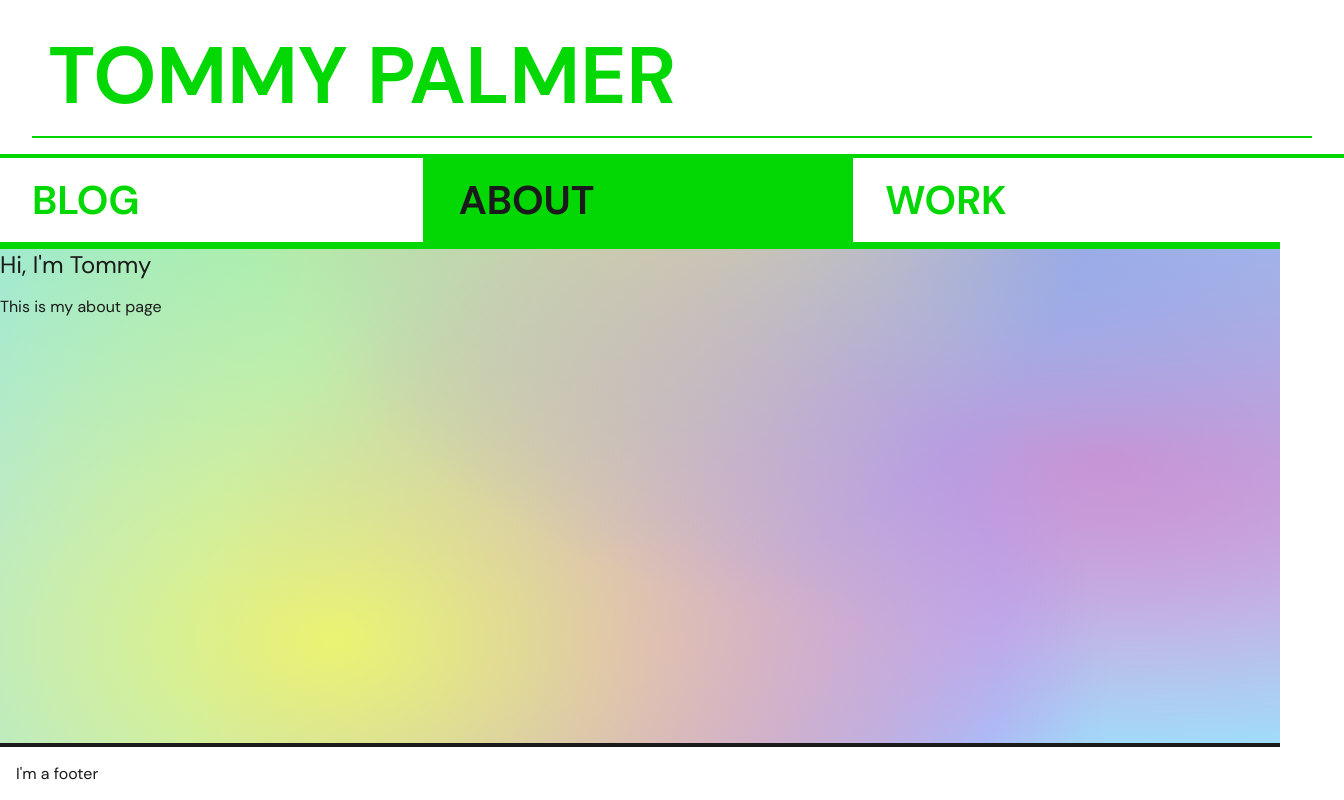
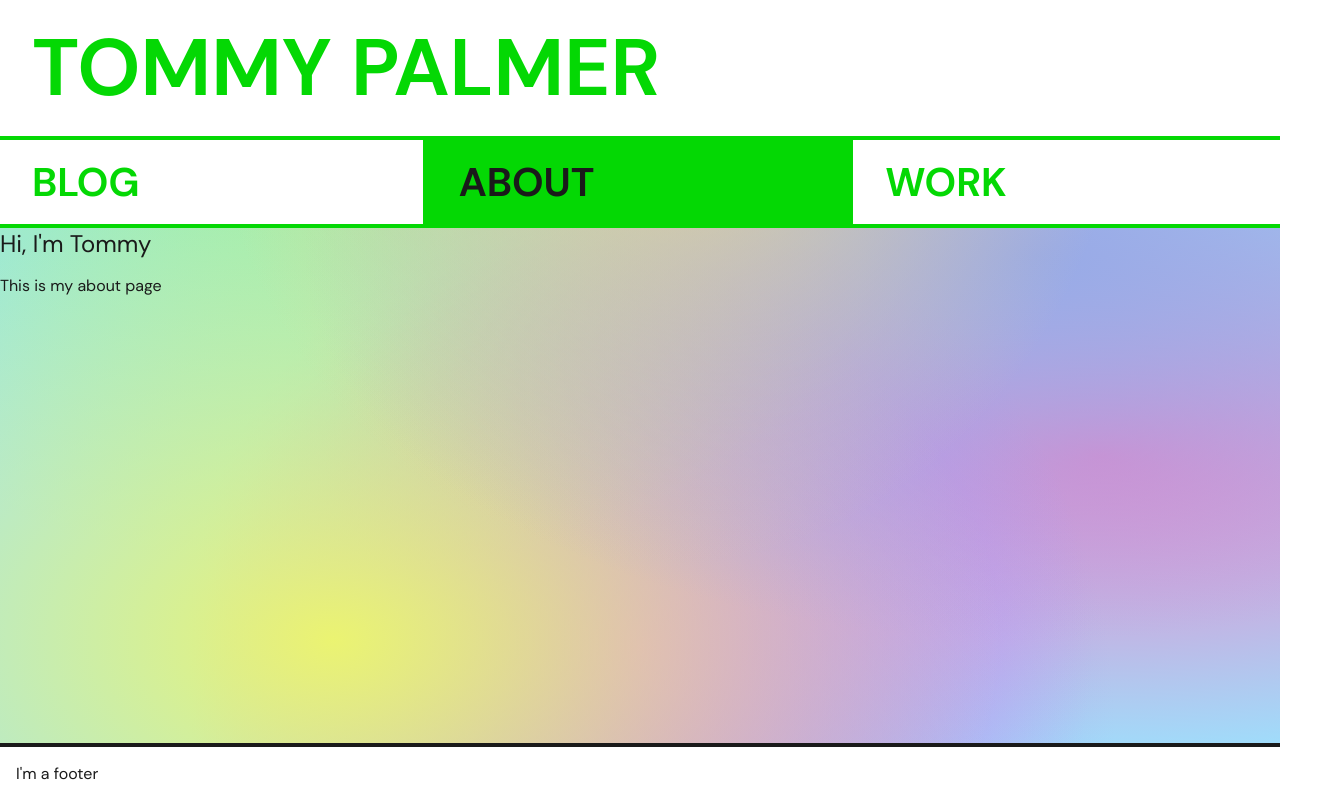
Before and after one commit to tommyp/tommyp.org, a SvelteKit app: page /about in a window 1280 px wide. Shown: the whole page, 1344 px wide, since content can reach past the window. Built offline with nearby package versions, Linux system fonts and the light colour scheme.

Commit message:
style blog header

```diff
--- a/src/lib/Footer.svelte
+++ b/src/lib/Footer.svelte
@@ -2,13 +2,16 @@
 
 <style>
 	footer {
-		/* position: fixed; */
-		bottom: 0;
 		border-top: 4px solid var(--near-black);
-
 		max-width: 100%;
-		padding: 1rem;
+		padding: 0.5rem;
 		font-family: var(--font-family);
 		background: var(--white);
 	}
+
+	@media screen and (min-width: 968px) {
+		footer {
+			padding: 1rem;
+		}
+	}
 </style>
--- a/src/lib/components/Header.svelte
+++ b/src/lib/components/Header.svelte
@@ -25,21 +25,15 @@
 <style>
 	header {
 		font-weight: bold;
-
 		width: 100%;
 		margin: 0 auto;
 		display: flex;
-
 		justify-content: space-between;
 		flex-direction: column;
 		font-size: 1rem;
 		background: var(--background);
-
+		border-bottom: 2px solid var(--border-color);
 		--border-color: var(--neon-green);
-	}
-
-	nav {
-		border-bottom: 3px solid var(--border-color);
 	}
 
 	ul {
@@ -105,10 +99,6 @@
 
 		h1 {
 			font-size: 5rem;
-		}
-
-		.logo {
-			margin: 0;
 			padding: 1rem 2rem;
 			border-bottom: 4px solid var(--border-color);
 		}
--- a/src/lib/types.ts
+++ b/src/lib/types.ts
@@ -2,6 +2,7 @@ export interface Post {
 	title: string;
 	date: string;
 	content: string;
+	titleColor: string;
 }
 
 export interface PostSummary {
@@ -9,5 +10,6 @@ export interface PostSummary {
 	meta: {
 		title: string;
 		subtitle: string;
+		titleColor: string;
 	};
 }
--- a/src/routes/+page.svelte
+++ b/src/routes/+page.svelte
@@ -21,7 +21,7 @@
 			href={recentPost.path}
 			title={recentPost.meta.title}
 			subtitle="Something I've written"
-			--color="#dd00ee"
+			--color={recentPost.meta.titleColor}
 			--grid-col-start="1"
 			--grid-col-end="4"
 		>
--- a/src/routes/blog/[slug]/+page.js
+++ b/src/routes/blog/[slug]/+page.js
@@ -1,12 +1,13 @@
 /** @type {import('../../../../.svelte-kit/types/src/routes/blog/[slug]/$types').PageLoad} */
 export async function load({ params }) {
 	const post = await import(`../${params.slug}.md`);
-	const { title, date } = post.metadata;
+	const { title, date, titleColor } = post.metadata;
 	const content = post.default;
 
 	return {
 		content,
 		title,
+		titleColor,
 		date
 	};
 }
--- a/src/routes/blog/[slug]/+page.svelte
+++ b/src/routes/blog/[slug]/+page.svelte
@@ -4,9 +4,27 @@
 </script>
 
 <article>
-	<h1>{data.title}</h1>
+	<header style={`--headerColor: ${data.titleColor}`}>
+		<h1>{data.title}</h1>
+	</header>
 
 	<p>Published: {data.date}</p>
 
 	<svelte:component this={data.content} />
 </article>
+
+<style>
+	header {
+		display: flex;
+		font-family: var(--header-font-family);
+		width: 100%;
+		background-color: var(--headerColor);
+		color: var(--primary);
+	}
+
+	h1 {
+		font-weight: bold;
+		font-size: 2rem;
+		padding: 1rem;
+	}
+</style>
```
Also changed, not shown: src/routes/blog/1-once-more-with-feeling.md (+1 -0 lines).
